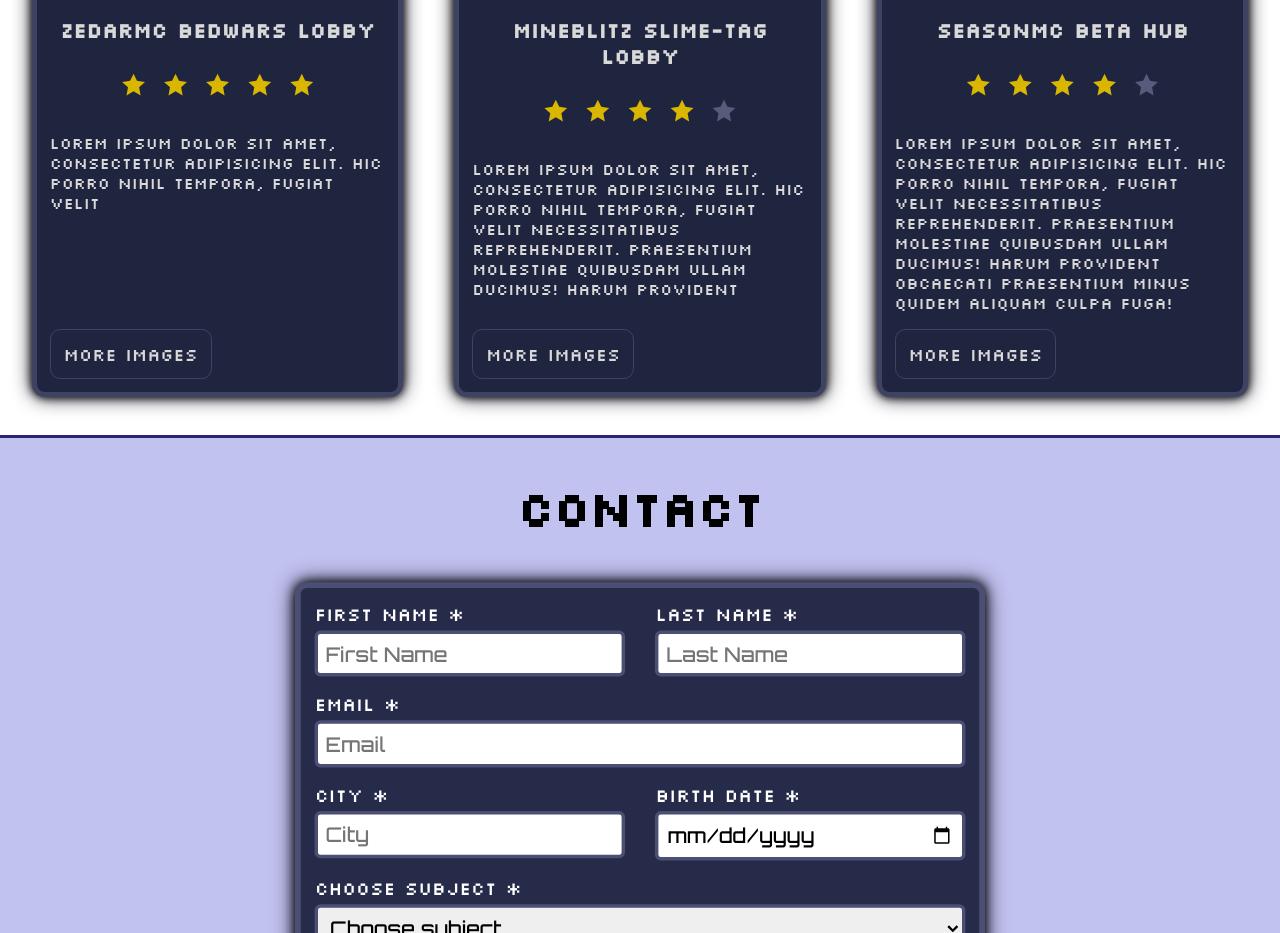
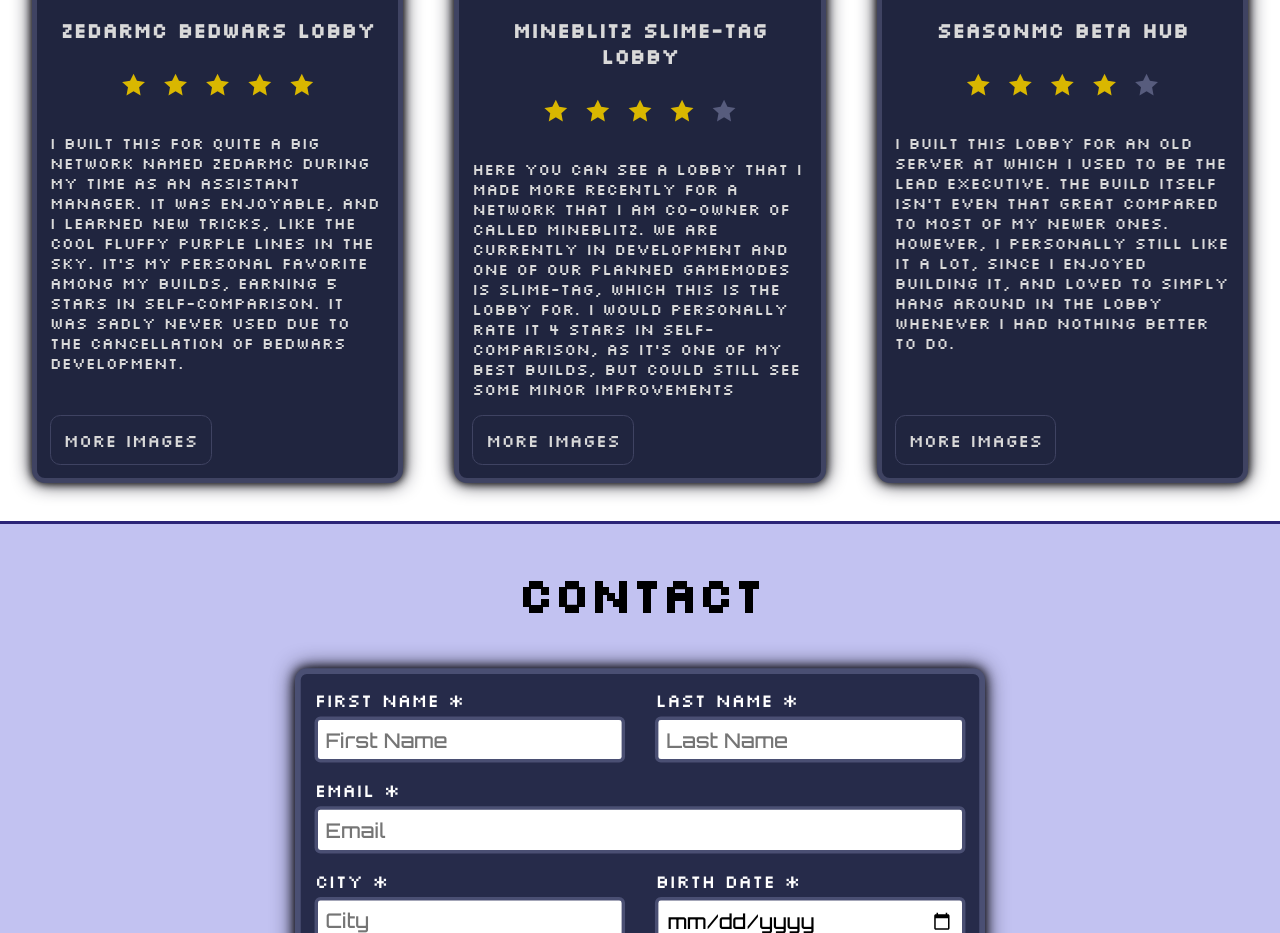
Before and after one commit to ThijsKraaijenbos/Frontend-Eindopdracht, a plain HTML site: page index.html in a window 1280 px wide. Shown: the part 1020-1953 px from the top of the page. Drawn offline with Linux system fonts and the light colour scheme; a web font is replaced by a local one.

Commit message:
Add files via upload

```diff
--- a/index.html
+++ b/index.html
@@ -11,7 +11,7 @@
 <body>
     <!-- Begin Nav & Header -->
     <section id="top">
-        <img src="images/t-k2.png" , alt="Logo"></img>
+        <img src="images/t-k2.png" alt="Logo">
         <nav>
             <a href="#" id="nav-link1">Introduction</a>
             <a href="#work-ref" id="nav-link2">My work</a>
@@ -54,8 +54,12 @@
                                 <h3>ZedarMC Bedwars Lobby</h3>
                                 <span class="yellow-star">&#128970; &#128970; &#128970; &#128970; &#128970;</span>
                             </div>
-                            <p>Lorem ipsum dolor sit amet, consectetur adipisicing elit. Hic porro nihil tempora, fugiat
-                                velit</p>
+                            <p>I built this for quite a big network named ZedarMC during my time as an assistant
+                                manager. It was enjoyable, and I learned new tricks, like the cool fluffy purple lines
+                                in the sky. It's my personal favorite among my builds, earning 5 stars in
+                                self-comparison. It was sadly never used due to the cancellation of Bedwars
+                                development.
+                            </p>
                         </div>
                         <div class="article-text-bottom">
                             <a href="https://imgur.com/a/otxFZ4m" target="_blank">More Images</a>
@@ -72,10 +76,12 @@
                                 <span class="yellow-star">&#128970; &#128970; &#128970; &#128970; </span>
                                 <span class="gray-star">&#128970;</span>
                             </div>
-                            <p>Lorem ipsum dolor sit amet, consectetur adipisicing elit. Hic porro nihil tempora, fugiat
-                                velit
-                                necessitatibus reprehenderit. Praesentium molestiae quibusdam ullam ducimus! Harum
-                                provident</p>
+                            <p>Here you can see a Lobby that I made more recently for a network that I am Co-Owner of
+                                called
+                                MineBlitz. We are currently in development and one of our planned gamemodes is
+                                Slime-Tag, which this is the lobby for. I would personally rate it 4 stars in
+                                self-comparison, as it's one of my best builds, but could still see some minor
+                                improvements</p>
                         </div>
                         <div class="article-text-bottom">
                             <a href="https://imgur.com/a/mAufnjB" target="_blank">More Images</a>
@@ -92,12 +98,11 @@
                                 <span class="yellow-star">&#128970; &#128970; &#128970; &#128970; </span>
                                 <span class="gray-star">&#128970;</span>
                             </div>
-                            <p>Lorem ipsum dolor sit amet, consectetur adipisicing elit. Hic porro nihil tempora, fugiat
-                                velit
-                                necessitatibus reprehenderit. Praesentium molestiae quibusdam ullam ducimus! Harum
-                                provident
-                                obcaecati
-                                praesentium minus quidem aliquam culpa fuga!</p>
+                            <p>I built this lobby for an old server at which I used to be the Lead Executive. The build
+                                itself isn't even that great compared to most of my newer ones. However, I personally
+                                still like it a lot, since I enjoyed building it, and loved to simply hang around in
+                                the
+                                lobby whenever I had nothing better to do.</p>
                         </div>
                         <div class="article-text-bottom">
                             <a href="https://imgur.com/a/Uw5QDU6" target="_blank">More Images</a>
@@ -174,7 +179,7 @@
     <footer>
         <div id="footer-left">
             <div id=footer-left-top>
-                <img src="images/t-k2.png" id="logo" alt="Logo"></img>
+                <img src="images/t-k2.png" id="logo" alt="Logo">
                 <p>Copyright 2023 Thijs Kraaijenbos</p>
             </div>
             <div id="footer-left-bottom">
```
